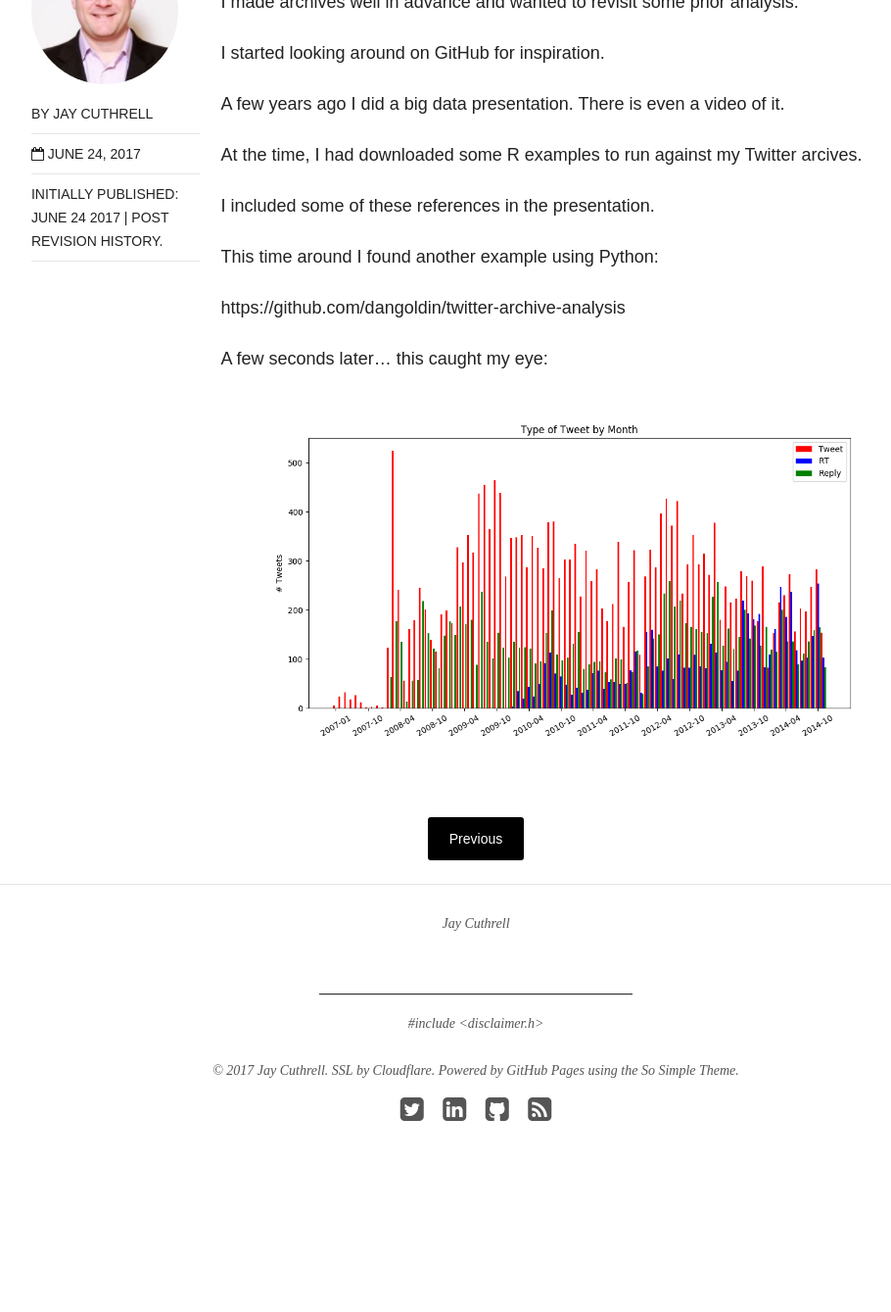
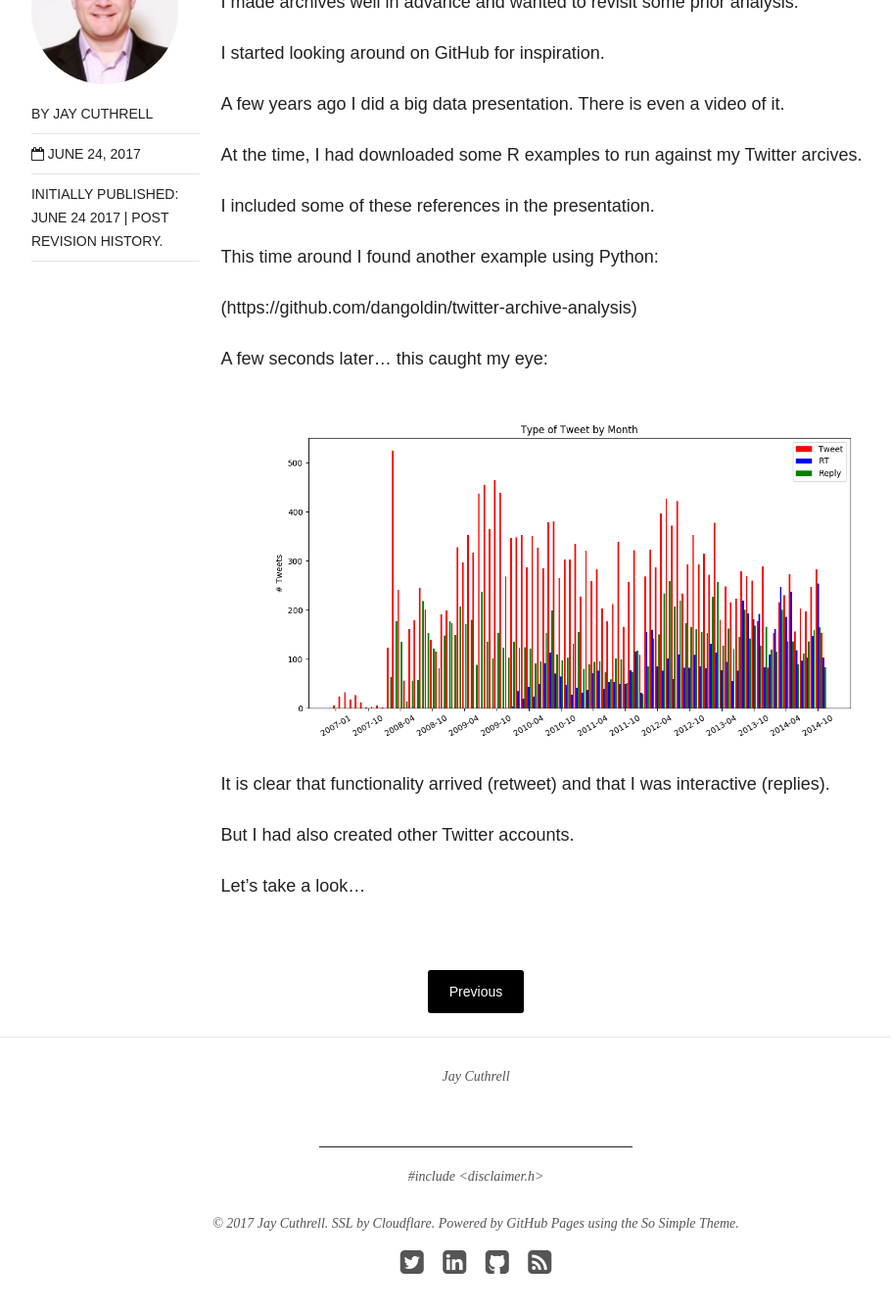
Before and after one commit to nsshommo/jaycuthrell.github.io, a Jekyll site: the page built from blog/_posts/2017-06-24-on-twitter.md, in a window 1280 px wide and 1400 px high, scrolled down 984 px. Shown: the top 1339 px of the window at 98% size, without its empty margins (154-1064 px from the left). Built offline with Jekyll 4.4.1, drawn with Linux system fonts in a browser that asks for light colours; nearby versions of some CDN libraries; comment, search, counter and statistics services are not loaded; before the commit the page ends 2228 px from its top, so only the background shows below that.

Commit message:
twitter post image

```diff
--- a/blog/_posts/2017-06-24-on-twitter.md
+++ b/blog/_posts/2017-06-24-on-twitter.md
@@ -24,8 +24,15 @@ I included some of these references in the presentation.
 
 This time around I found another example using Python:
 
-https://github.com/dangoldin/twitter-archive-analysis
+(https://github.com/dangoldin/twitter-archive-analysis)
 
 A few seconds later... this caught my eye:
 
 [![Qthrul](/images/qthrul-by-month-type.png "Qthrul")](http://twitter.com/qthrul)
+
+It is clear that functionality arrived (retweet) and that I was interactive
+(replies).
+
+But I had also created other Twitter accounts.
+
+Let's take a look...
```
